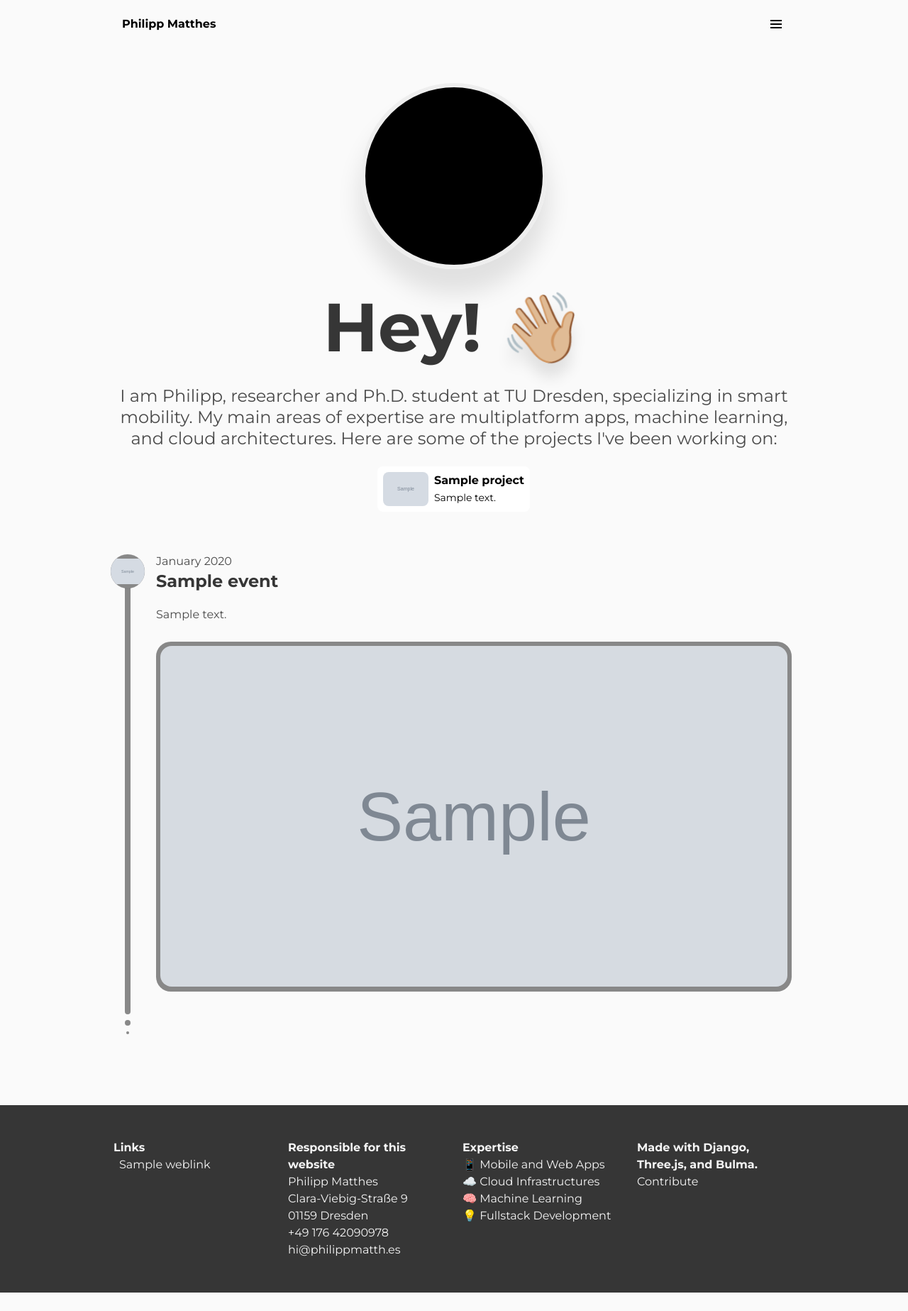
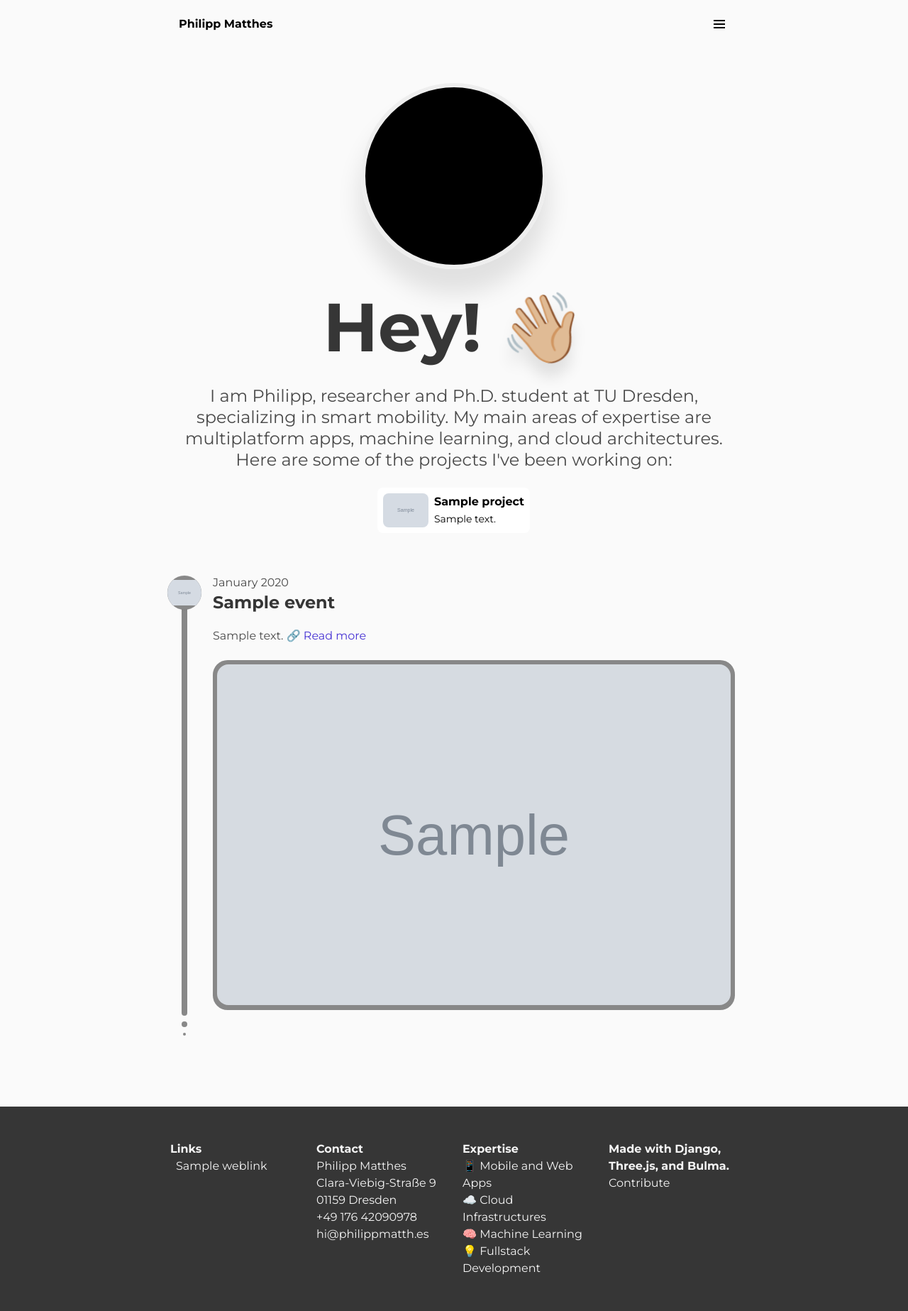
Before and after one commit to PhilippMatthes/homepage, a Django app: page / in a window 1280 px wide. Shown: the whole page at 71% size. Before the commit the page ends 1821 px from the top, so only its background shows below. Run offline with Django 3.2, Linux system fonts and the light colour scheme; tables that the repository leaves empty hold one stand-in row (values such as "Sample post"); grey boxes marked "Sample" are stand-in pictures; some libraries are stand-ins or nearby versions.

Commit message:
Add links, fix small css issues

```diff
--- a/homepage/projects/models.py
+++ b/homepage/projects/models.py
@@ -36,6 +36,9 @@ class Event(models.Model):
     # The glow color in rgba() format.
     glow_color_rgba = models.TextField(null=True, blank=True)
 
+    # A link to a website with more information about the event.
+    url = models.TextField(null=True, blank=True)
+
     def __str__(self):
         return f'{self.title} ({self.date})'
 
--- a/homepage/static/src/css/homepage.scss
+++ b/homepage/static/src/css/homepage.scss
@@ -30,6 +30,10 @@ a {
 @media (prefers-color-scheme: dark) {
   a {
     color: var(--lightblue);
+  }
+
+  a:hover {
+    color: var(--darkblue);
   }
 
   .notification a:not(.button):not(.dropdown-item) {
@@ -72,7 +76,7 @@ hr {
 }
 
 .container {
-  max-width: 60rem !important;
+  max-width: 50rem !important;
 }
 
 .hero .title {
@@ -294,8 +298,6 @@ nav.navbar.primary, nav.navbar.primary a {
 }
 
 .navbar-menu {
-  max-width: 16rem;
-  margin-left: auto;
   padding: 0.5rem;
   border-radius: 1rem;
 
@@ -321,8 +323,7 @@ nav.navbar.primary, nav.navbar.primary a {
   }
   &:not(.is-active) {
     animation: navbar-menu-hide 0.5s ease forwards;
-    display: block !important;
-    pointer-events: none;
+    display: none;
   }
 }
 
@@ -678,8 +679,7 @@ nav .blurry-background {
 
   &:hover {
     box-shadow: 0 19px 38px rgba(0,0,0,0.15), 0 15px 12px rgba(0,0,0,0.1) !important;
-    background-color: #0072ff;
-    color: #fff;
+    background-color: #eee;
   }
 }
 
--- a/homepage/static/src/ts/index/header/image.ts
+++ b/homepage/static/src/ts/index/header/image.ts
@@ -206,6 +206,7 @@ class ParallaxScene {
 
     private reactToMouseMove(event: MouseEvent): void {
         const rect = this.canvas.getBoundingClientRect()
+        if (rect.bottom < 0) return;
         const x = (event.clientX - rect.left) / rect.width
         const y = (event.clientY - rect.top) / rect.height
         this.shaderMaterial.uniforms.mouseX.value = x
@@ -215,6 +216,7 @@ class ParallaxScene {
 
     private reactToTouchMove(event: TouchEvent): void {
         const rect = this.canvas.getBoundingClientRect()
+        if (rect.bottom < 0) return;
         const x = (event.touches[0].clientX - rect.left) / rect.width
         const y = (event.touches[0].clientY - rect.top) / rect.height
         this.shaderMaterial.uniforms.mouseX.value = x
@@ -223,6 +225,8 @@ class ParallaxScene {
     }
 
     private reactToScroll(): void {
+        const rect = this.canvas.getBoundingClientRect()
+        if (rect.bottom < 0) return;
         const scrollOffset = Math.min(Math.max(0.5 * (window.scrollY / window.innerHeight), 0), 0.1)
         this.shaderMaterial.uniforms.scrollOffset.value = scrollOffset
         this.requestAnimationFrame()
--- a/homepage/templates/sections/footer.html
+++ b/homepage/templates/sections/footer.html
@@ -12,7 +12,7 @@
         {% endfor %}
       </div>
       <div class="column is-3">
-        <p><b>Responsible for this website</b></p>
+        <p><b>Contact</b></p>
         <p>Philipp Matthes</p><p>
         </p><p>Clara-Viebig-Straße 9</p>
         <p>01159 Dresden</p>
--- a/homepage/templates/sections/timeline.html
+++ b/homepage/templates/sections/timeline.html
@@ -66,12 +66,23 @@
             {% endif %}
           "></div>
           <p class="timeline-entry-date subtitle">{{ event.date|date:"F Y" }}</p>
-          <h3 class="timeline-entry-title title">{{ event.title }}</h3>
-          <div class="timeline-entry-body pb-3">
-            <p class="timeline-entry-description subtitle">{{ event.description|safe|linebreaksbr }}</p>
+          <h3 class="timeline-entry-title title">
+            {{ event.title }}
+          </h3>
+          <div class="timeline-entry-body pb-2">
+            <p class="timeline-entry-description subtitle">
+              {{ event.description|safe|linebreaksbr }}
+              {% if event.url %}
+              <a class="timeline-entry-link" href="{{ event.url }}" target="_blank" rel="noopener noreferrer"
+              >
+                <span class="icon">🔗</span>
+                <span class="timeline-entry-link-text">Read more</span>
+              </a>
+            {% endif %}
+            </p>
           </div>
           {% if event.image %}
-          <div class="timeline-entry-image-wrapper mb-6" style="
+          <div class="timeline-entry-image-wrapper mb-5" style="
             {% if event.color and event.color2 %}
             background-image: linear-gradient(180deg, {{ event.color }} 10%, {{ event.color2 }} 50%, {{ event.color }} 90%);
             background-size: 200% 200%;
```
Also changed, not shown: homepage/projects/migrations/0010_auto_20230729_1259.py (added), homepage/static/dist/css/homepage.min.css, homepage/static/dist/js/index.min.js, 4 other files.
